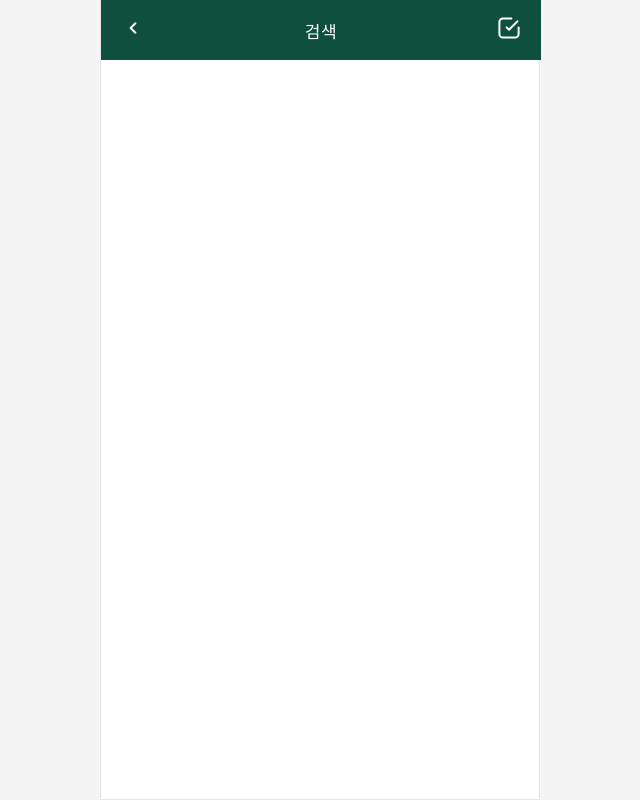
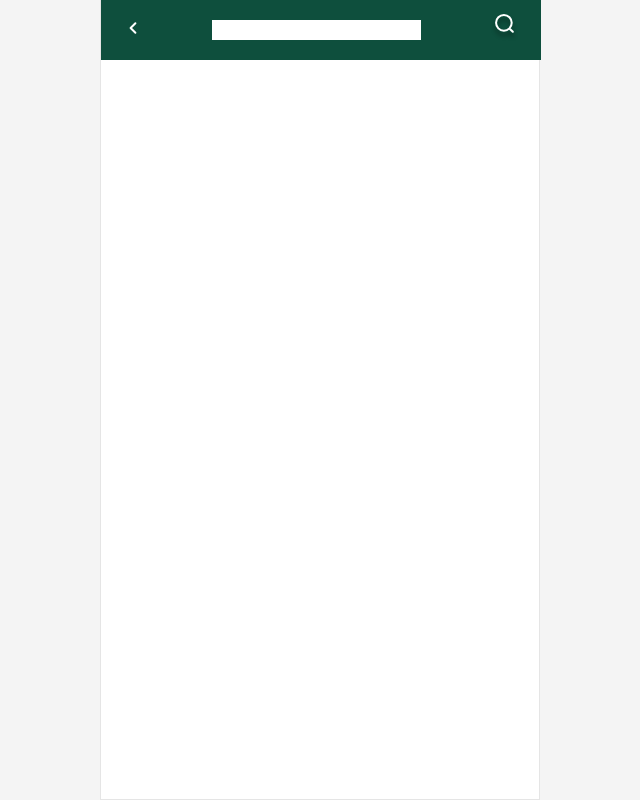
Before and after one commit to J-SoYoung/ToonDa, a React (Create React App) app: page /search in a window 1280 px wide. Shown: the whole page, without its empty margins (320-960 px from the left). Built offline with nearby package versions, Linux system fonts and the light colour scheme; a web font is replaced by a local one.

Commit message:
[FIX] 서브 네비게이션 바를 공통화하라 - 공감글 페이지, 구독중 페이지, 일기작성 페이지, 검색페이지 등 네비게이션 바를 공통화 함

```diff
--- a/src/components/navBar/SubNavBar.jsx
+++ b/src/components/navBar/SubNavBar.jsx
@@ -2,10 +2,10 @@ import React, { useState } from "react";
 import styles from "../../style/navFooterStyle.module.scss";
 import { ReactComponent as Icon_ChevronLeft } from "../../assets/white_chevron_left.svg";
 import { ReactComponent as Icon_CheckSqure } from "../../assets/white_check_squre.svg";
+import { ReactComponent as Icon_Search } from "../../assets/white_search.svg";
 import { useNavigate } from "react-router-dom";
 
-export const SubNavBar = ({ children, checkbox }) => {
-  const [isCheck, setIsCheck] = useState(true);
+export const SubNavBar = ({ children, checkbox, search, handleFunc }) => {
   const navigate = useNavigate();
 
   return (
@@ -18,8 +18,14 @@ export const SubNavBar = ({ children, checkbox }) => {
         >
           <Icon_ChevronLeft />
         </p>
-        <p>{children}</p>
-        <p>{isCheck ? <Icon_CheckSqure /> : null} </p>
+        {search ? <input /> : <p>{children}</p>}
+        <p
+          onClick={() => {
+            handleFunc();
+          }}
+        >
+          {checkbox ? <Icon_CheckSqure /> : search ? <Icon_Search /> : null}
+        </p>
       </div>
     </>
   );
```
